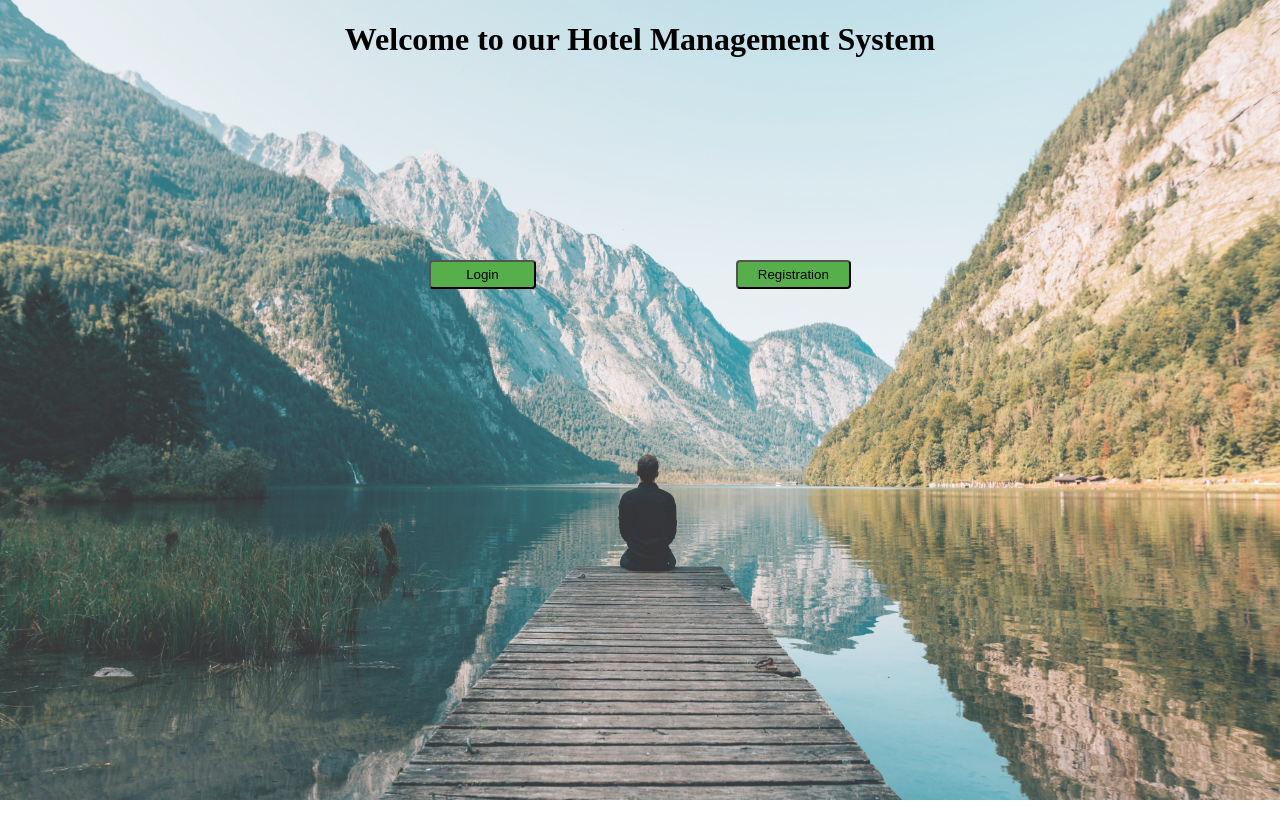
After one commit to yashfulzele/DBMS-Project-Hotel-Management-System, a PHP site: page / in a window 1280 px wide. The commit adds this page. Run offline with PHP 8.4, Linux system fonts and the light colour scheme.

Commit message:
working version uploaded

```diff
--- /dev/null
+++ b/ind.css
@@ -0,0 +1,39 @@
+.buttons {
+    display: flex;
+    justify-content: center;
+}
+
+.login {
+    margin-right: 100px;
+    margin-top: 180px;
+    padding: 5px 35px 5px 35px;
+    border-radius: 4px;
+    cursor: pointer;
+    background-color: #57af4c;
+}
+
+.registration {
+    margin-left: 100px;
+    margin-top: 180px;
+    padding: 5px 20px 5px 20px;
+    border-radius: 4px;
+    cursor: pointer;
+    background-color: #57af4c;
+}
+
+.container {
+    height: 100%;
+}
+
+.container::after {
+    content: "";
+    background-image: url(index.jpg);
+    opacity: 0.8;
+    background-size: cover;
+    top: 0;
+    left: 0;
+    bottom: 0;
+    right: 0;
+    position: absolute;
+    z-index: -1;
+  }
--- /dev/null
+++ b/index.php
@@ -0,0 +1,31 @@
+<!DOCTYPE html>
+<html lang="en" style="height: 100%;">
+<head>
+    <meta charset="UTF-8">
+    <meta http-equiv="X-UA-Compatible" content="IE=edge">
+    <meta name="viewport" content="width=device-width, initial-scale=1.0">
+    <link rel="stylesheet" href="ind.css">
+    <title>Hotel Management System</title>
+</head>
+<body style="height: 100%;">
+    <div class="container">
+        <h1 style="text-align: center;">Welcome to our Hotel Management System</h1>
+        <div class="buttons">
+            <div class="form1">
+                <form action="login.php">
+                    <div class="submit1">
+                        <input type="submit" name="create" value="Login" class="login">
+                    </div>
+                </form>
+            </div>
+            <div class="form2">
+                <form action="registration.php">
+                    <div class="submit2">
+                        <input type="submit" name="create" value="Registration" class="registration">
+                    </div>
+                </form>
+            </div>
+        </div>
+    </div>
+</body>
+</html>
--- a/login.php
+++ b/login.php
@@ -6,7 +6,7 @@
         $password = $_POST["password"];
         $login = false;
         if (!empty($g_or_e)) {
-            if ($g_or_e == "Guest") {
+            if ($g_or_e == "guest") {
                 $query = "SELECT username, password FROM `Guests` WHERE username = '$username' AND password = '$password';";
                 $res = mysqli_query($conn, $query);
                 if (mysqli_num_rows($res) == 1) {
@@ -16,7 +16,7 @@
                     $_SESSION['username'] = $username;
                     header("location: main.php");
                 }
-            } else if ($g_or_e == "Employee") {
+            } else if ($g_or_e == "employee") {
                 $query = "SELECT username, password FROM `Employee` WHERE username = '$username' AND password = '$password';";
                 $res = mysqli_query($conn, $query);
                 if (mysqli_num_rows($res) == 1) {
@@ -41,7 +41,7 @@
 </head>
 <body style="background-color:rgb(0, 0, 0);">
     <div class="form">
-        <div class="container" style="padding: 20px 450px 20px 450px;">
+        <div class="container" style="padding: 120px 450px 170px 450px;">
             <form action="login.php" method="post">
                 <div class="row">
                     <h2 style="text-align:center;">Login page</h2>
--- a/styles.css
+++ b/styles.css
@@ -1,7 +1,4 @@
 @import url('https://fonts.googleapis.com/css2?family=Pangolin&display=swap');
-*{
-    box-sizing: border-box;
-}
 
 input[type=text], select, textarea{
     width: 100%;
```
Also changed, not shown: registration.php (+56 -40 lines), index.jpg (added).
